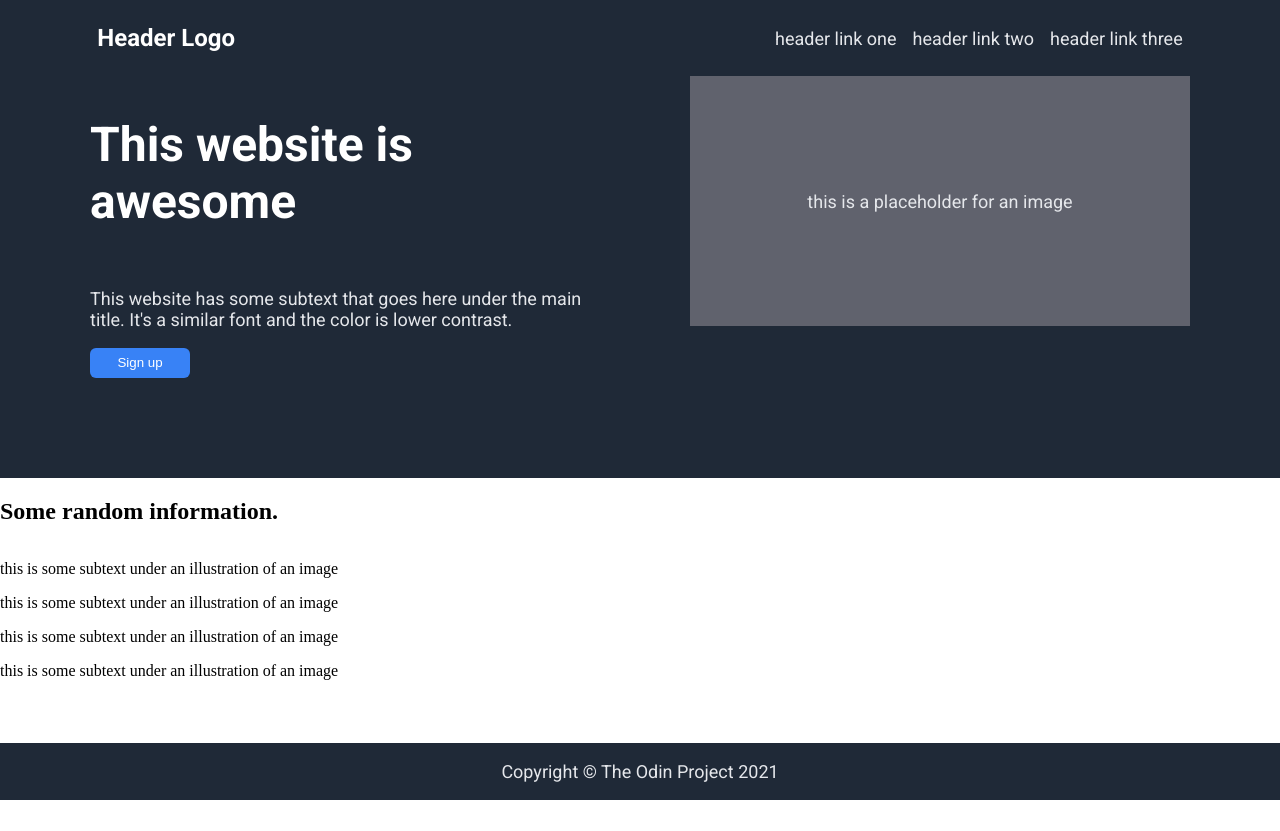
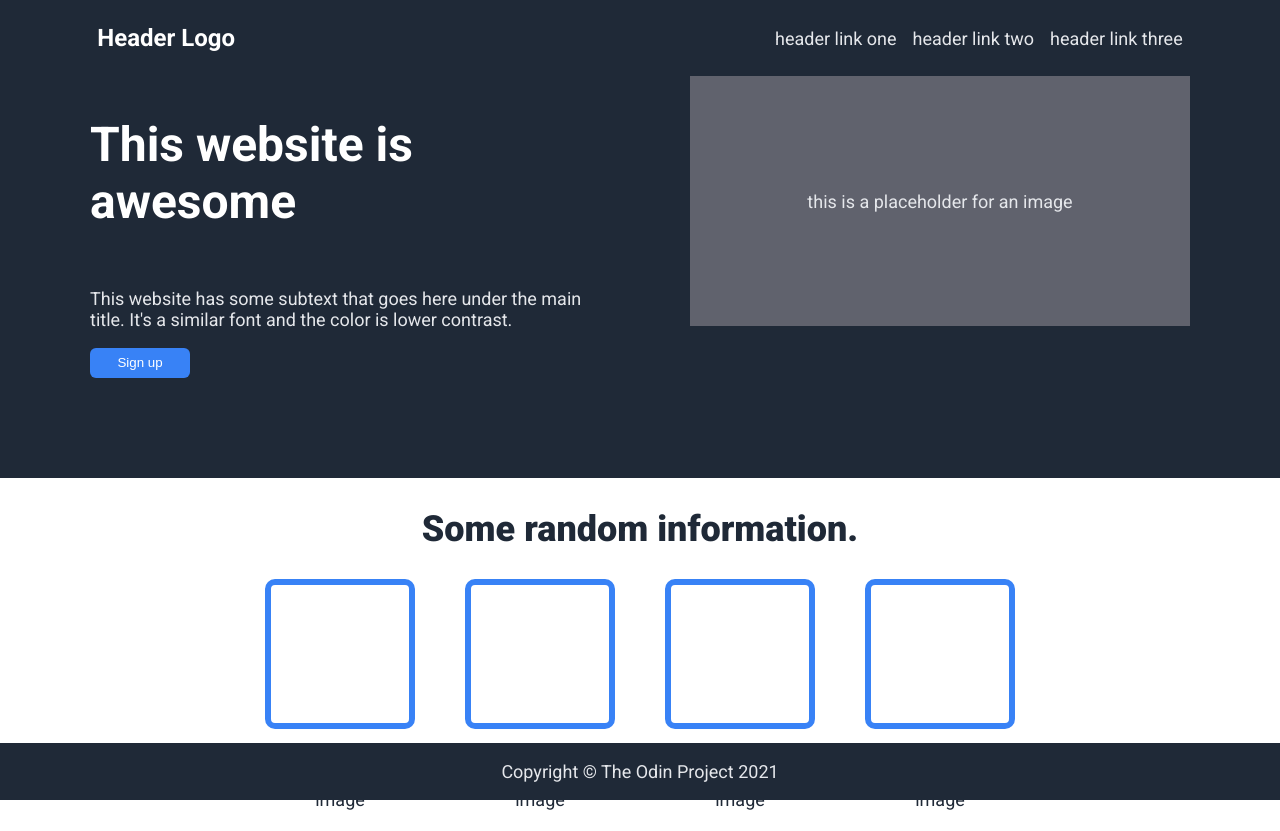
Before and after one commit to matt-serrano/landing-page, a plain HTML site: page index.html in a window 1280 px wide. Shown: the top 831 px of the page. Drawn offline with Linux system fonts and the light colour scheme.

Commit message:
Finished Designing White Area
White Area Finished. Subtitle, buttons and text are styled

```diff
--- a/index.html
+++ b/index.html
@@ -34,22 +34,22 @@
 
         <section class="box2">
             <h2 class="box2-header">Some random information.</h2>
-            <div>
-                <div>
-                    <div></div>
-                    <p>this is some subtext under an illustration of an image</p>
+            <div class="box2-subsection">
+                <div class="box2-sections">
+                    <button class="box2-boxes"></button>
+                    <p class="box2-text">this is some subtext under an illustration or image</p>
                 </div>
-                <div>
-                    <div></div>
-                    <p>this is some subtext under an illustration of an image</p>
+                <div class="box2-sections">
+                    <button class="box2-boxes"></button>
+                    <p class="box2-text">this is some subtext under an illustration or image</p>
                 </div>
-                <div>
-                    <div></div>
-                    <p>this is some subtext under an illustration of an image</p>
+                <div class="box2-sections">
+                    <button class="box2-boxes"></button>
+                    <p class="box2-text">this is some subtext under an illustration or image</p>
                 </div>
-                <div>
-                    <div></div>
-                    <p>this is some subtext under an illustration of an image</p>
+                <div class="box2-sections">
+                    <button class="box2-boxes"></button>
+                    <p class="box2-text">this is some subtext under an illustration or image</p>
                 </div>
             </div>
         </section>
--- a/style.css
+++ b/style.css
@@ -93,6 +93,46 @@ nav {
     height: 400px;
 }
 
+.box2-header {
+    display: flex;
+    justify-content: center;
+    font-size: 36px;
+    color: #1F2937;
+    font-weight: 900;
+    font-family: "Roboto";
+}
+
+.box2-subsection {
+    display: flex;
+    justify-content: center;
+}
+
+.box2-sections {
+    width: 200px;
+    display: flex;
+    flex-direction: column;
+    align-items: center;
+}
+
+.box2-boxes {
+    height: 150px;
+    width: 150px;
+    outline: none;
+    box-shadow: none;
+    background-color: white;
+    border-color: #3882F6;
+    border-radius: 10px;
+    border-width: 6px;
+    border-style: solid;
+}
+
+.box2-text {
+    text-align: center;
+    font-size: 18px;
+    font-family: "Roboto";
+    color: #1F2937;
+}
+
 /* Random Information Section */
 
 /* Quote Section */
```
